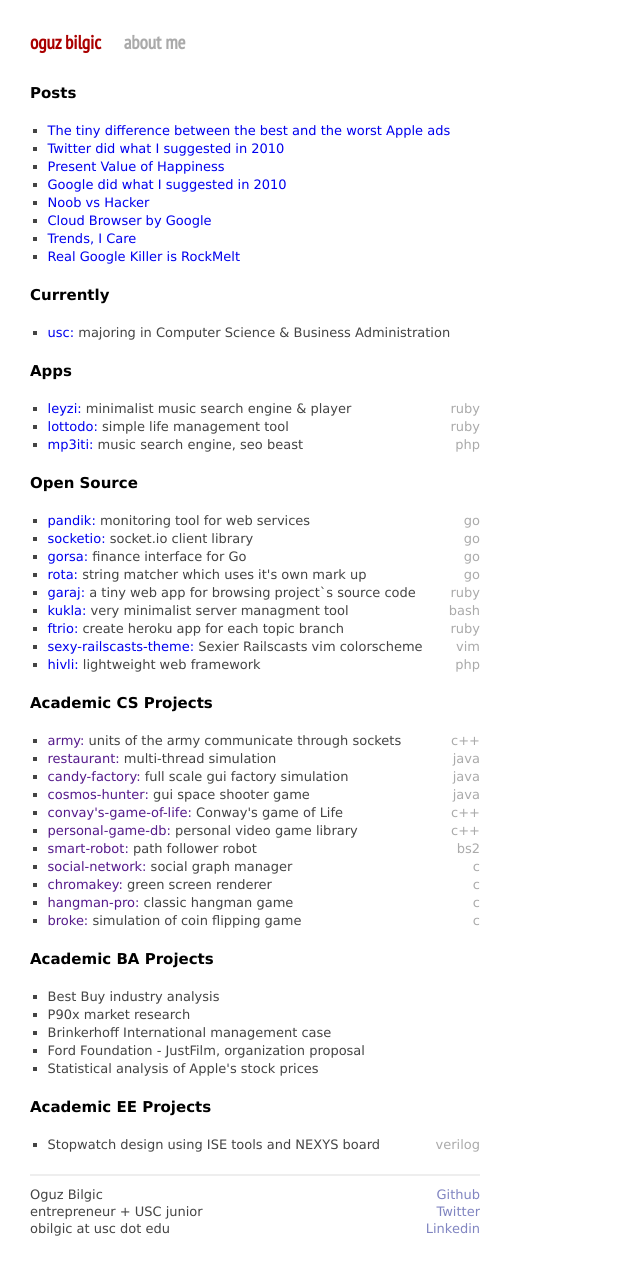
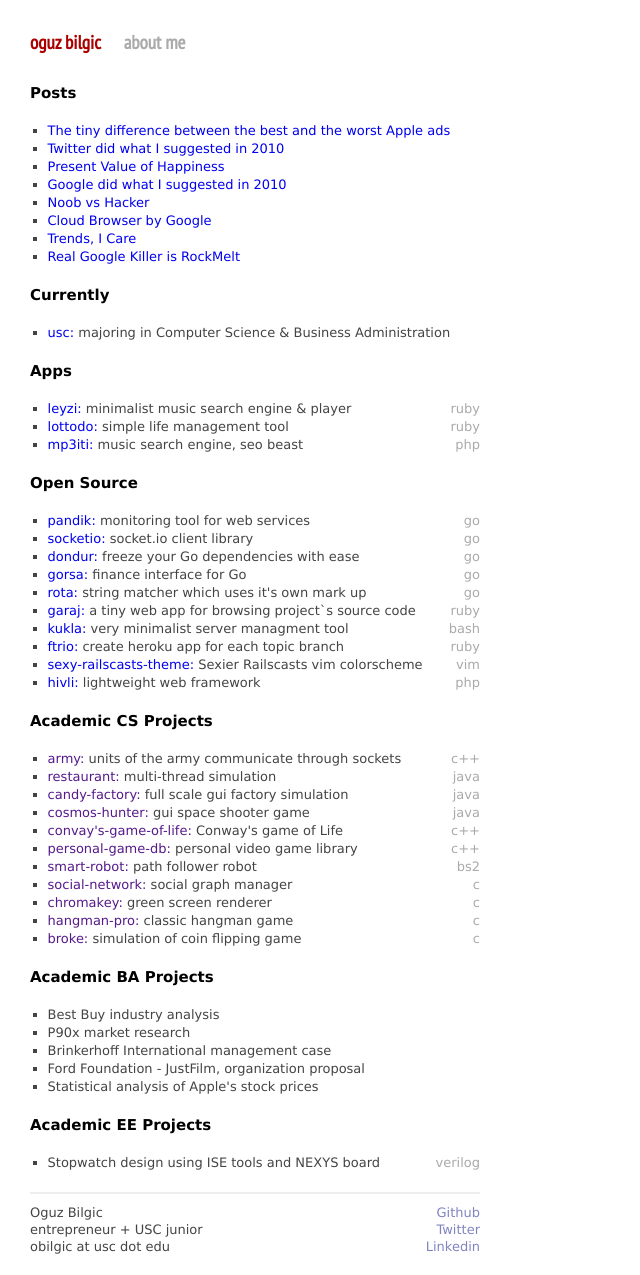
Before and after one commit to oguzbilgic/oguzbilgic.github.com, a Jekyll site: the page built from index.html, in a window 1280 px wide. Shown: the whole page, without its empty margins (0-640 px from the left). Built offline with Jekyll 4.4.1, drawn with Linux system fonts in a browser that asks for light colours; Markdown is read by kramdown in place of the engine named in the settings.

Commit message:
Update index.html

```diff
--- a/index.html
+++ b/index.html
@@ -27,6 +27,7 @@
   <ul class="posts">
     <li><a href="http://github.com/oguzbilgic/pandik/">pandik:</a> monitoring tool for web services <span class="lang">go</span></li>
     <li><a href="http://github.com/oguzbilgic/socketio/">socketio:</a> socket.io client library <span class="lang">go</span></li>
+    <li><a href="http://github.com/oguzbilgic/dondur/">dondur:</a> freeze your Go dependencies with ease <span class="lang">go</span></li>
     <li><a href="http://github.com/oguzbilgic/gorsa/">gorsa:</a> finance interface for Go <span class="lang">go</span></li>
     <li><a href="http://github.com/oguzbilgic/rota/">rota:</a> string matcher which uses it's own mark up <span class="lang">go</span></li>
     <li><a href="http://github.com/oguzbilgic/garaj/">garaj:</a> a tiny web app for browsing project`s source code <span class="lang">ruby</span></li>
```
